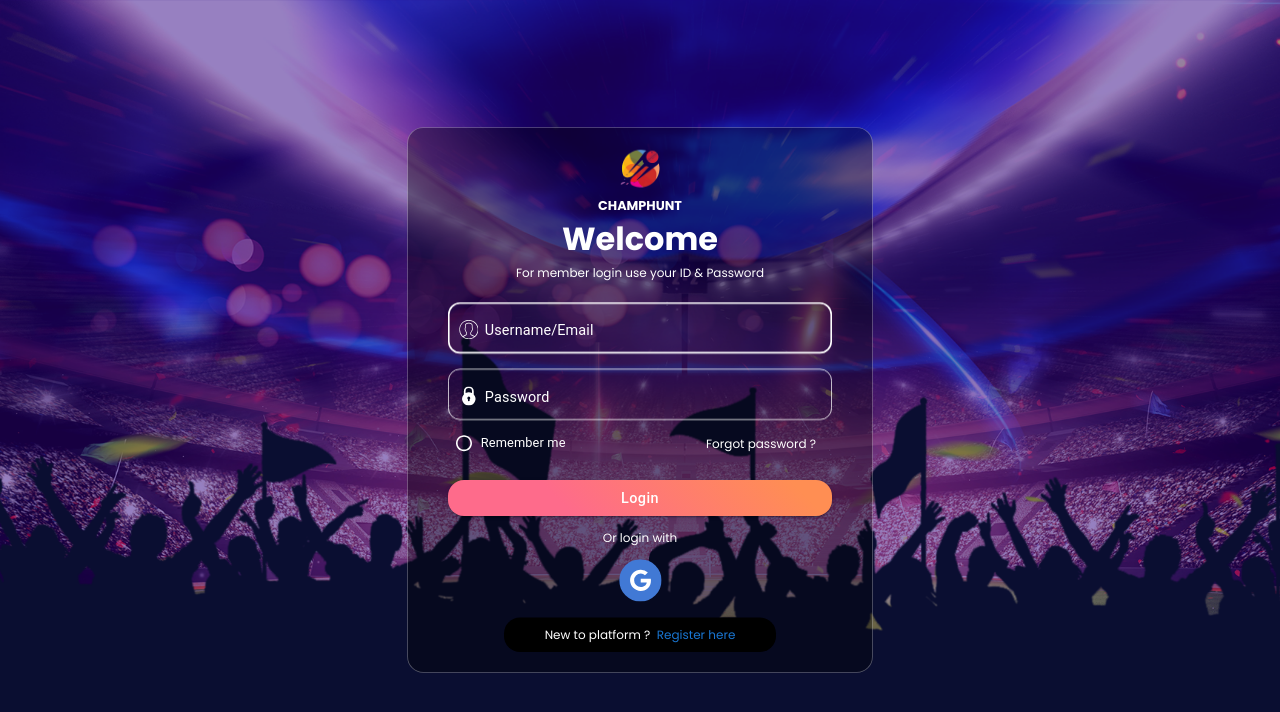
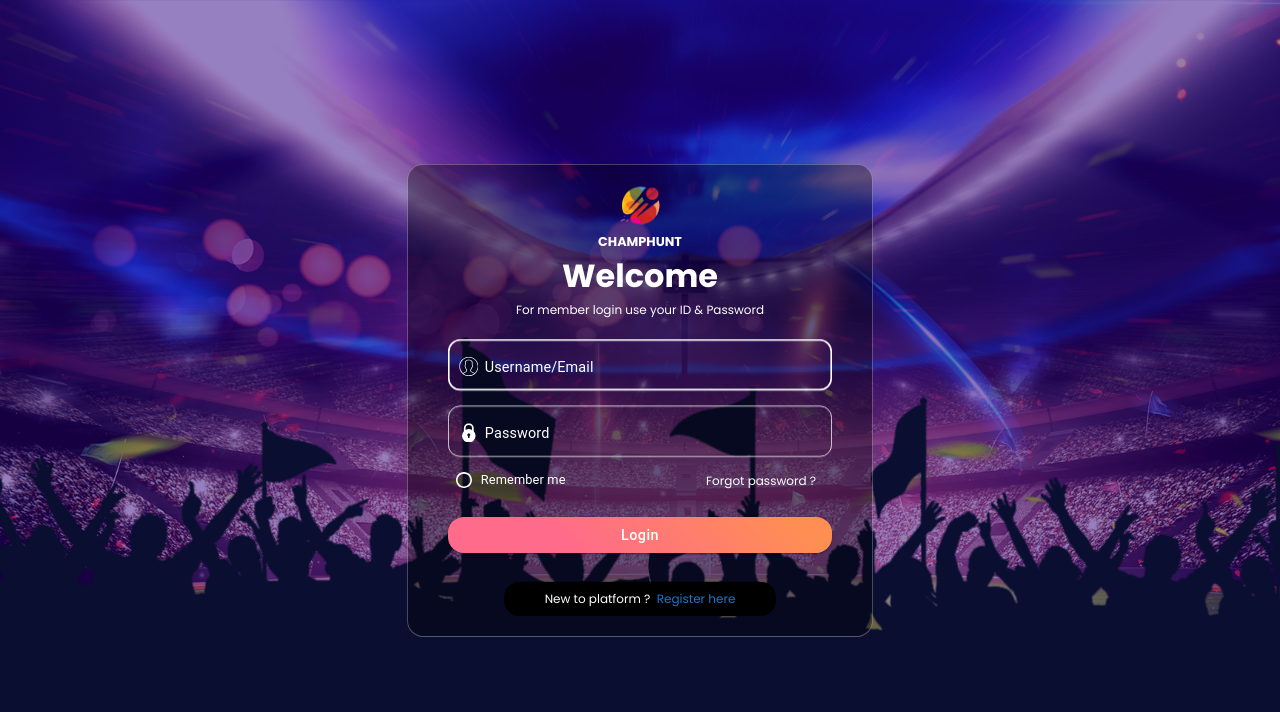
Before and after one commit to rokkky164/ChamphuntFrontend, a React (Create React App) app in the folder champhunt-signin-signup/: page /login in a window 1280 px wide. Shown: the top 712 px of the page. Built offline with nearby package versions, Linux system fonts and the light colour scheme.

Commit message:
removed google icon

```diff
--- a/champhunt-signin-signup/src/components/signin-signup/signin/siginin-form.component.js
+++ b/champhunt-signin-signup/src/components/signin-signup/signin/siginin-form.component.js
@@ -178,10 +178,7 @@ export default function SignInForm({ breakPoint }) {
                 {!breakPoint ? (<FgPassContainer>
                     <FgPass href="/forget-password" align={'center'}>Forgot password ?</FgPass>
                 </FgPassContainer>) : null}
-                <LogInWith>
-                    <InfoLabel>Or login with</InfoLabel>
-                    <CIcon src={GoogleIcon} fontSize={53} />
-                </LogInWith>
+
             </Box> <
         />
     )
```
